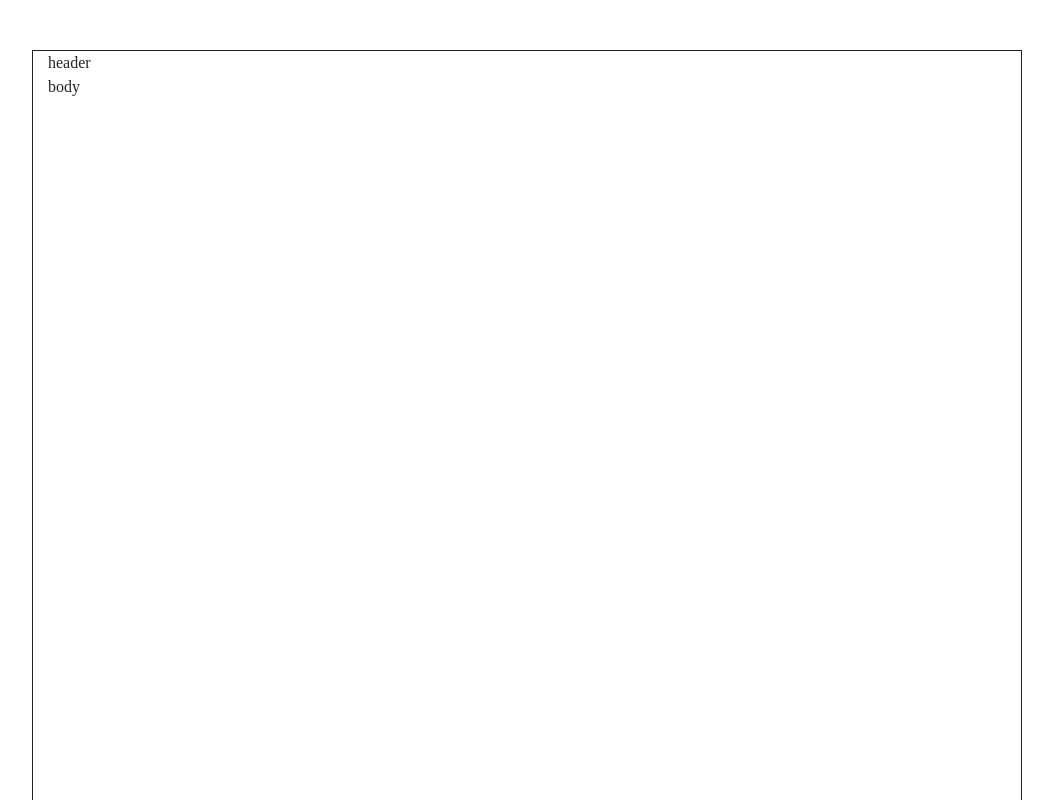
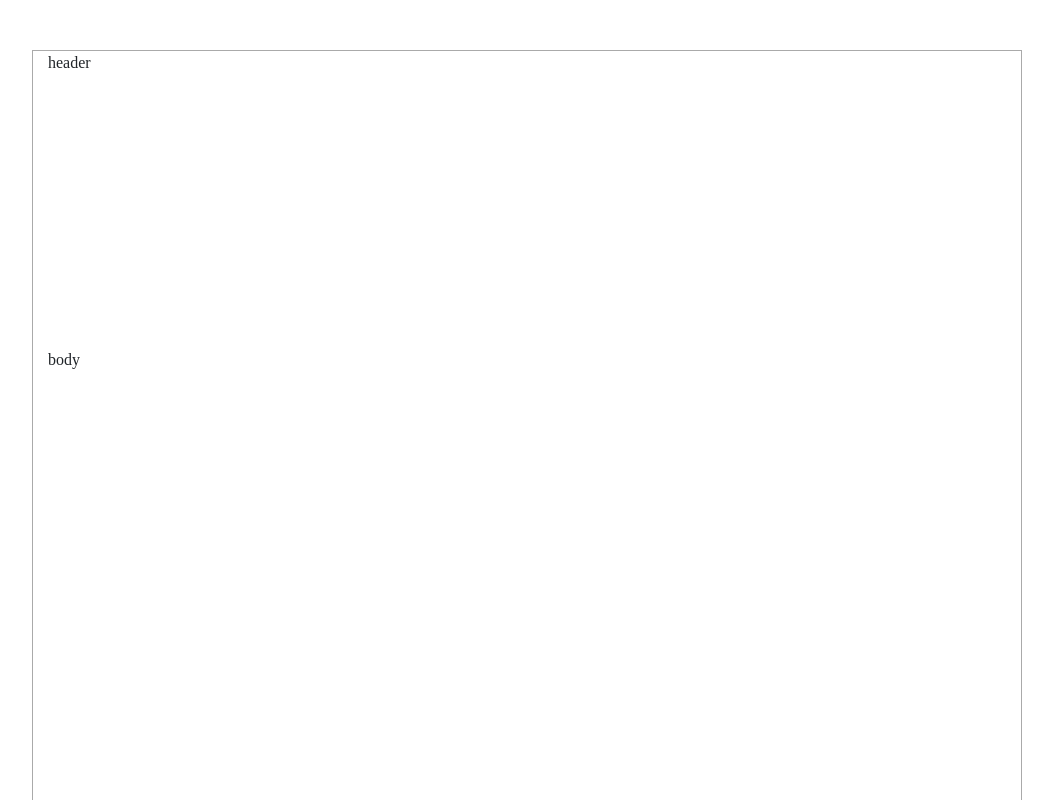
Before and after one commit to ShowKa/Resume, a Vue app: page / in a window 1280 px wide. Shown: the top 800 px of the page, without its empty margins (113-1166 px from the left). Built offline with nearby package versions, Linux system fonts and the light colour scheme.

Commit message:
adjust Header & Body size

```diff
--- a/src/components/Field.vue
+++ b/src/components/Field.vue
@@ -26,7 +26,16 @@ export default {
 <style lang="scss">
 @import 'assets/app.scss';
 .field {
+    // var
+    $header_ratio: 0.2;
+    // style
     height: $width * 1.5;
-    border: 1px solid #222222;
+    border: 1px solid #aaaaaa;
+    &__header {
+      height: percentage($header_ratio);
+    }
+    &__body {
+      height: percentage(1 - $header_ratio);
+    }
 }
 </style>
```
